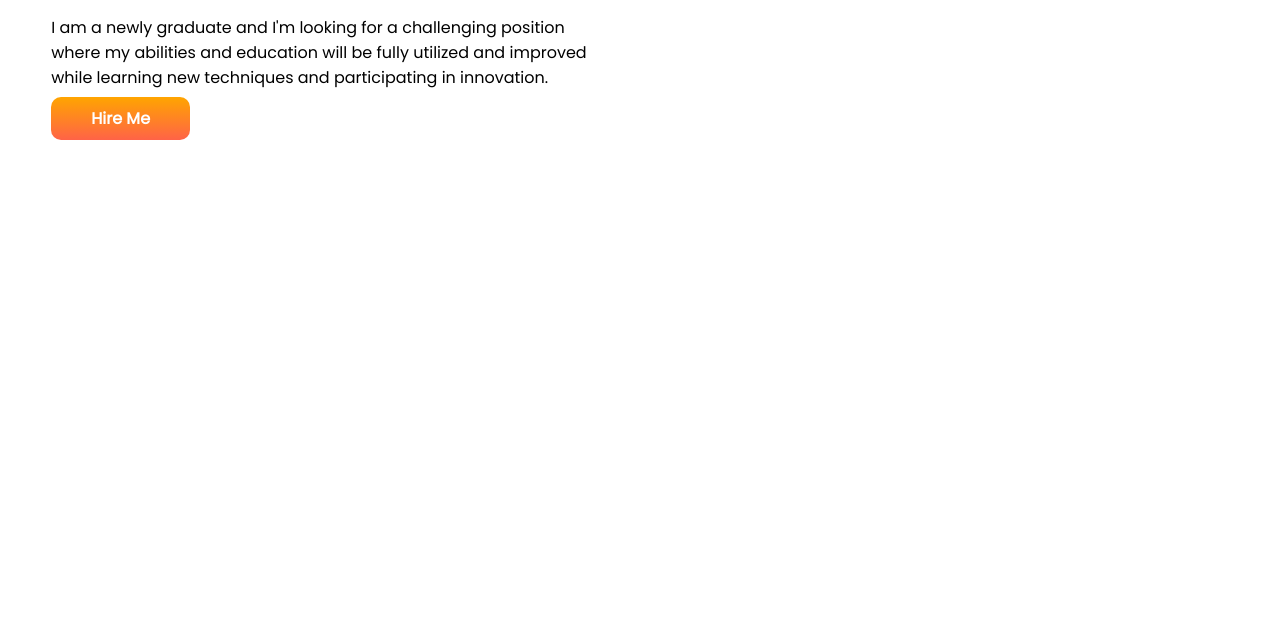
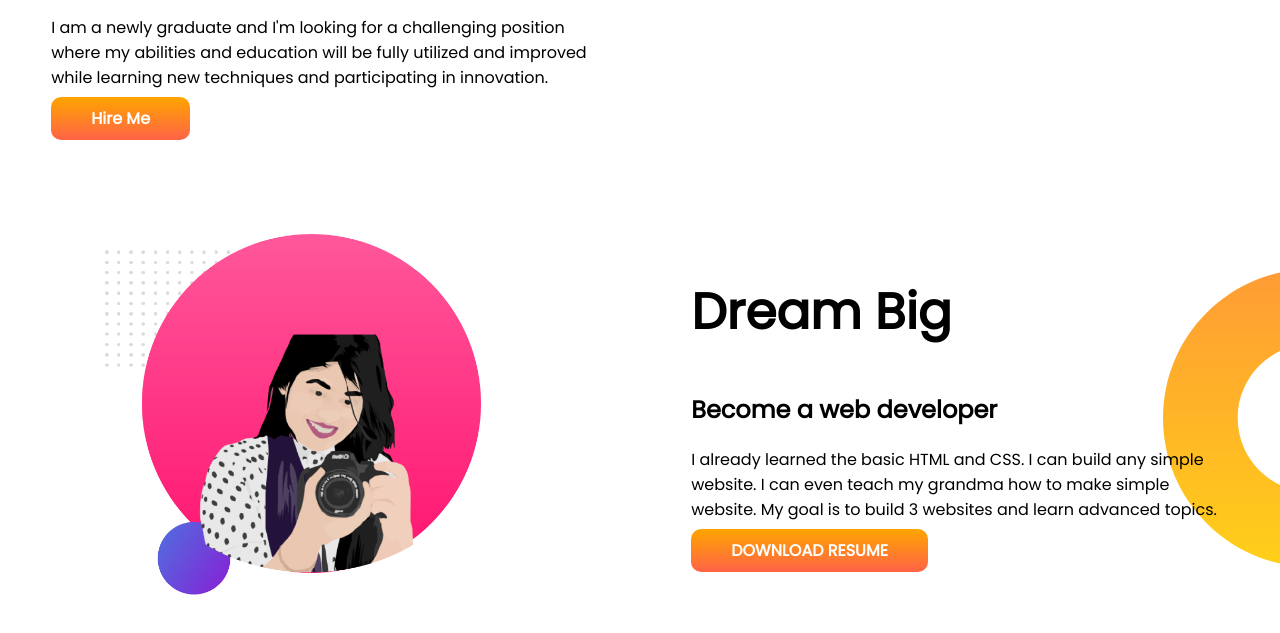
Before and after one commit to maisha12/developer-portfolio, a plain HTML site: page index.html in a window 1280 px wide. Shown: the part 433-1066 px from the top of the page. Before the commit the page ends 800 px from the top, so only its background shows below. Drawn offline with Linux system fonts and the light colour scheme.

Commit message:
dream added

```diff
--- a/index.html
+++ b/index.html
@@ -29,6 +29,20 @@
             <img src="images/maisha.png" alt="">
         </div>
     </section>
+    <section class="dream-big">
+        <div class="half-width">
+            <img src="images/maisha.png" alt="">
+
+        </div>
+        <div class="half-width">
+            <h1>Dream Big </h1>
+            <h2>Become a web developer</h2>
+            <p>I already learned the basic HTML and CSS. I can build any simple website. I can even teach my grandma how
+                to make simple website. My goal is to build 3 websites and learn advanced topics.</p>
+            <a class="link-button" target="_blank" href="">DOWNLOAD RESUME</a>
+
+        </div>
+    </section>
 </body>
 
 </html>
--- a/style.css
+++ b/style.css
@@ -5,6 +5,7 @@
 
 h1 {
     font-size: 50px;
+
 }
 
 .orange-colour {
@@ -13,6 +14,7 @@
 
 section {
     display: flex;
+    mergin bottom: 100px;
 }
 
 .half-width {
@@ -38,3 +40,9 @@
     background-image: url(images/top-banner.png);
     background-repeat: no-repeat;
 }
+
+.dream-big {
+    background-image: url(images/dream-bg.png);
+    background-repeat: no-repeat;
+    background-position: right;
+}
```
